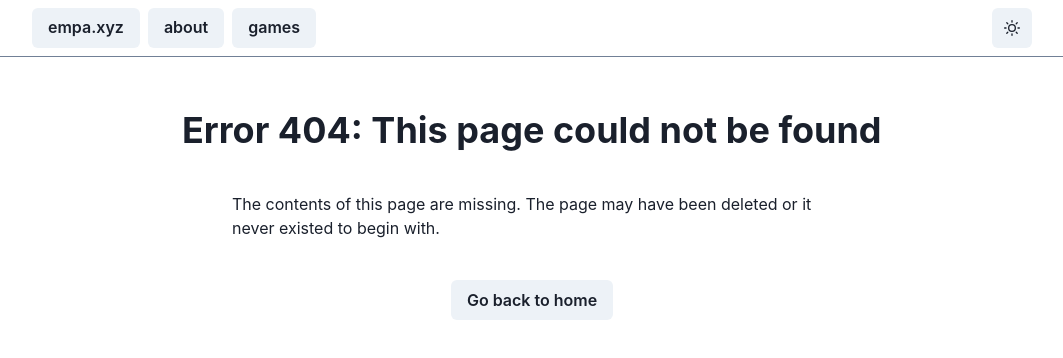
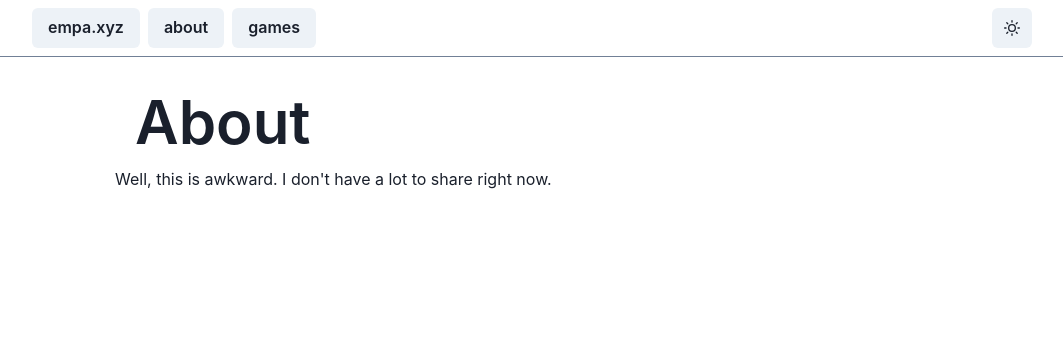
Before and after one commit to Quaqqer/empa, a Next.js app in the folder frontend/: page /about in a window 1280 px wide. Before the commit this address had no page. Shown: the top 358 px of the page, without its empty margins (108-1171 px from the left). Built offline with nearby package versions, Linux system fonts and the light colour scheme.

Commit message:
Add hero and about page

```diff
--- /dev/null
+++ b/frontend/src/components/Hero.tsx
@@ -0,0 +1,13 @@
+import { Text } from "@chakra-ui/react";
+
+type HeroProps = {
+  children: string;
+};
+
+export default function Hero({ children }: HeroProps): JSX.Element {
+  return (
+    <Text fontSize="6xl" fontWeight="semibold" mx={5} mt={2}>
+      {children}
+    </Text>
+  );
+}
--- /dev/null
+++ b/frontend/src/pages/about.tsx
@@ -0,0 +1,10 @@
+import Hero from "../components/Hero";
+
+export default function asd(): JSX.Element {
+  return (
+    <>
+      <Hero>About</Hero>
+      {"Well, this is awkward. I don't have a lot to share right now."}
+    </>
+  );
+}
```
